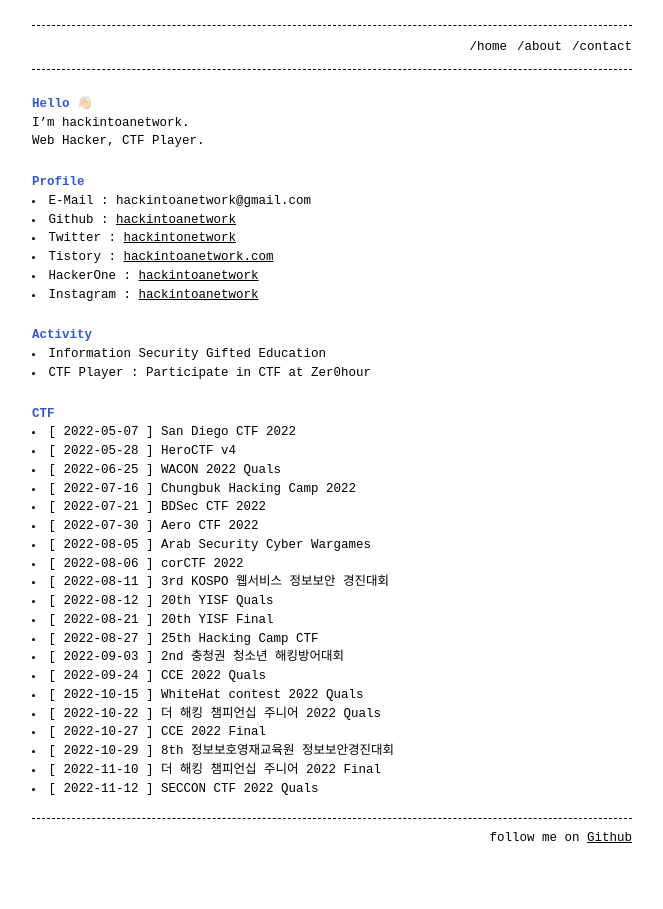
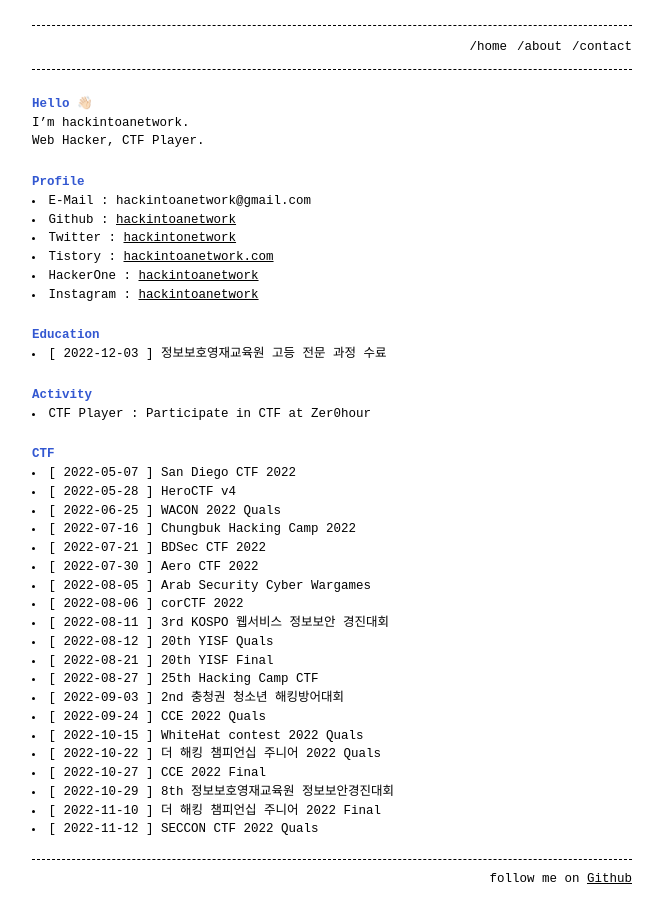
Before and after one commit to hackintoanetwork/hackintoanetwork.github.io, a Jekyll site: the page built from about.md, in a window 1280 px wide. Shown: the whole page, without its empty margins (308-971 px from the left). Built offline with Jekyll 4.4.1, drawn with Linux system fonts in a browser that asks for light colours.

Commit message:
Update about.md

```diff
--- a/about.md
+++ b/about.md
@@ -17,9 +17,12 @@ Web Hacker, CTF Player.
 <li>HackerOne : <a href="https://hackerone.com/hackintoanetwork">hackintoanetwork</a></li>
 <li>Instagram : <a href="https://instagram.com/hackintoanetwork">hackintoanetwork</a></li>
 
+# Education
+
+<li>[ 2022-12-03 ] 정보보호영재교육원 고등 전문 과정 수료 </li>
+
 # Activity
 
-<li>Information Security Gifted Education</li>
 <li>CTF Player : Participate in CTF at Zer0hour</li>
 
 # CTF
```
